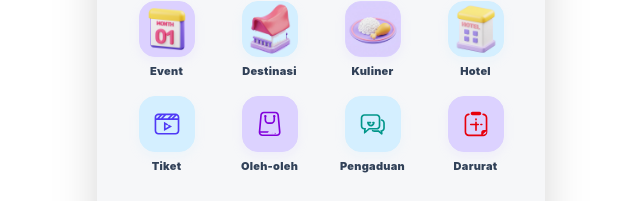
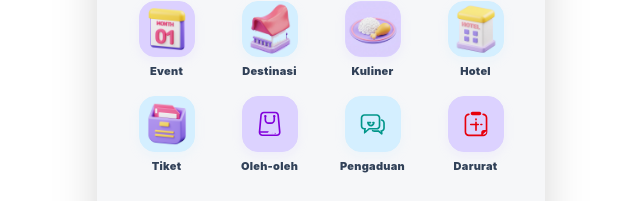
Before and after one commit to sovant28/siulu-pwa-frontend, a Next.js app: page / in a window 1280 px wide. Shown: the part 383-584 px from the top of the page, without its empty margins (319-959 px from the left). Built offline with nearby package versions, Linux system fonts and the light colour scheme; no server answers.

Commit message:
fix(tiket): replace SVG icon with new 3D tiket tray icon with blue background

```diff
--- a/app/page.js
+++ b/app/page.js
@@ -285,18 +285,10 @@ export default function AppHome() {
           <div className="flex flex-col items-center space-y-1.5">
             <button
               onClick={() => { }}
-              className="w-14 h-14 flex items-center justify-center rounded-2xl bg-[#D4EFFF] border border-[#D4EFFF] text-indigo-600 shadow-[0_4px_10px_rgba(212,239,255,0.25)] active:scale-90 transition-all duration-150 cursor-pointer select-none outline-none"
+              className="w-14 h-14 flex items-center justify-center rounded-2xl bg-[#D4EFFF] border border-[#D4EFFF] shadow-[0_4px_10px_rgba(212,239,255,0.25)] active:scale-90 transition-all duration-150 cursor-pointer select-none outline-none overflow-hidden"
               style={{ WebkitTapHighlightColor: 'transparent' }}
             >
-              <svg viewBox="0 0 1024 1024" version="1.1" xmlns="http://www.w3.org/2000/svg" fill="#000000" className="w-7 h-7">
-                <g id="SVGRepo_bgCarrier" strokeWidth="0"></g>
-                <g id="SVGRepo_tracerCarrier" strokeLinecap="round" strokeLinejoin="round"></g>
-                <g id="SVGRepo_iconCarrier">
-                  <path d="M861.9 383.8H218.1c-36.4 0-66.1-29.8-66.1-66.1V288c0-36.4 29.8-66.1 66.1-66.1h643.8c36.4 0 66.1 29.8 66.1 66.1v29.7c0 36.3-29.8 66.1-66.1 66.1z" fill="none"></path>
-                  <path d="M822.9 129.2H199.8c-77.2 0-140.4 63.2-140.4 140.4v487.2c0 77.2 63.2 140.4 140.4 140.4h623.1c77.2 0 140.4-63.2 140.4-140.4V269.6c0-77.2-63.2-140.4-140.4-140.4z m80.4 177H760.4L864.6 201c5.4 3.3 10.4 7.3 15 11.8 15.3 15.3 23.7 35.4 23.7 56.8v36.6z m-673.3 0l104-117h61.3l-109.1 117H230z m247.4-117h169.2L532 306.2H368.3l109.1-117z m248.8 0h65.6L676 306.2h-60l112.5-114.8-2.3-2.2zM143 212.9c15.3-15.3 35.4-23.7 56.8-23.7h53.9l-104 117h-30.4v-36.5c0.1-21.4 8.5-41.5 23.7-56.8z m736.6 600.7c-15.3 15.3-35.4 23.7-56.8 23.7h-623c-21.3 0-41.5-8.4-56.8-23.7-15.3-15.3-23.7-35.4-23.7-56.8V366.2h783.9v390.6c0.1 21.3-8.3 41.5-23.6 56.8z" fill="currentColor"></path>
-                  <path d="M400.5 770.6V430.9L534.1 508c14.3 8.3 19.3 26.6 11 41-8.3 14.3-26.6 19.3-41 11l-43.6-25.2v131.8l114.1-65.9-7.5-4.3c-14.3-8.3-19.3-26.6-11-41 8.3-14.3 26.6-19.3 41-11l97.5 56.3-294.1 169.9z" fill="currentColor"></path>
-                </g>
-              </svg>
+              <Image src="/icon_tiket.png" alt="Tiket" width={56} height={56} className="w-full h-full object-contain" />
             </button>
             <span className="text-[11px] font-black text-slate-700 tracking-wide">Tiket</span>
           </div>
```
Also changed, not shown: public/icon_tiket.png.
